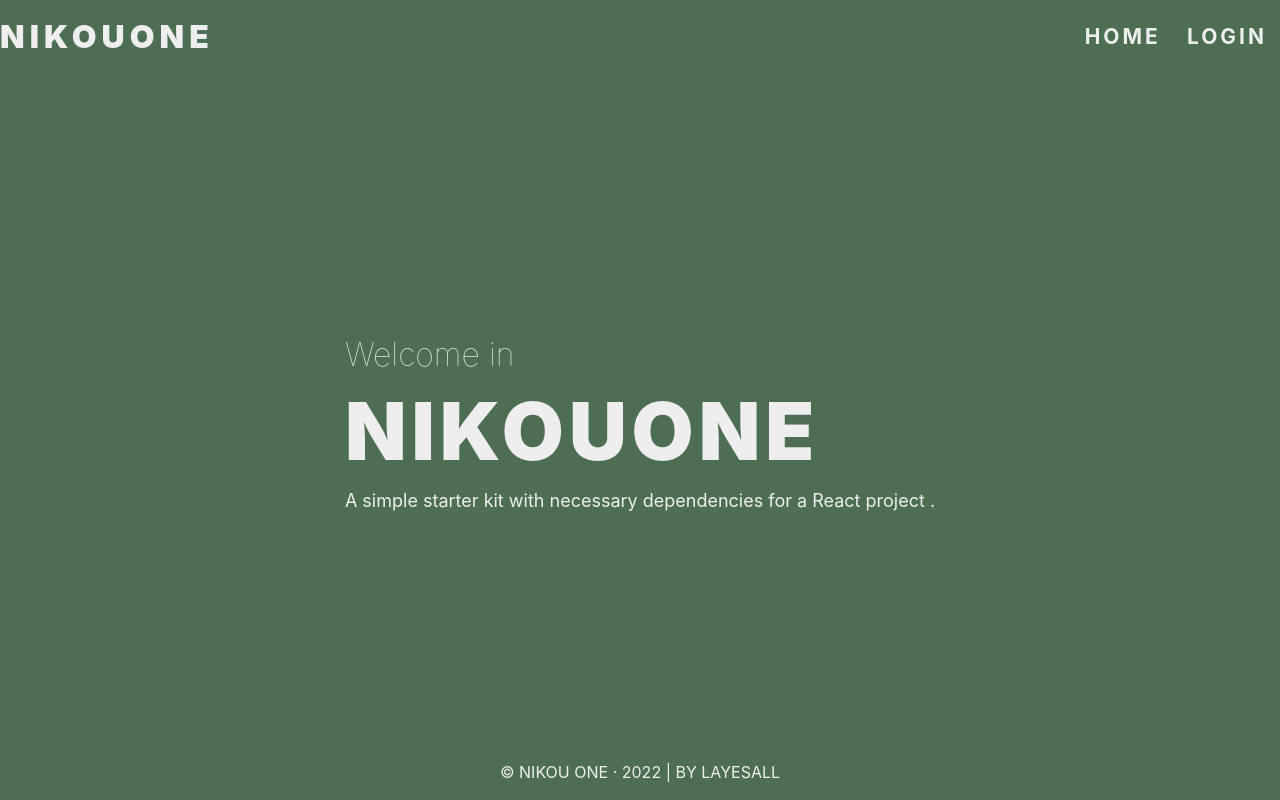
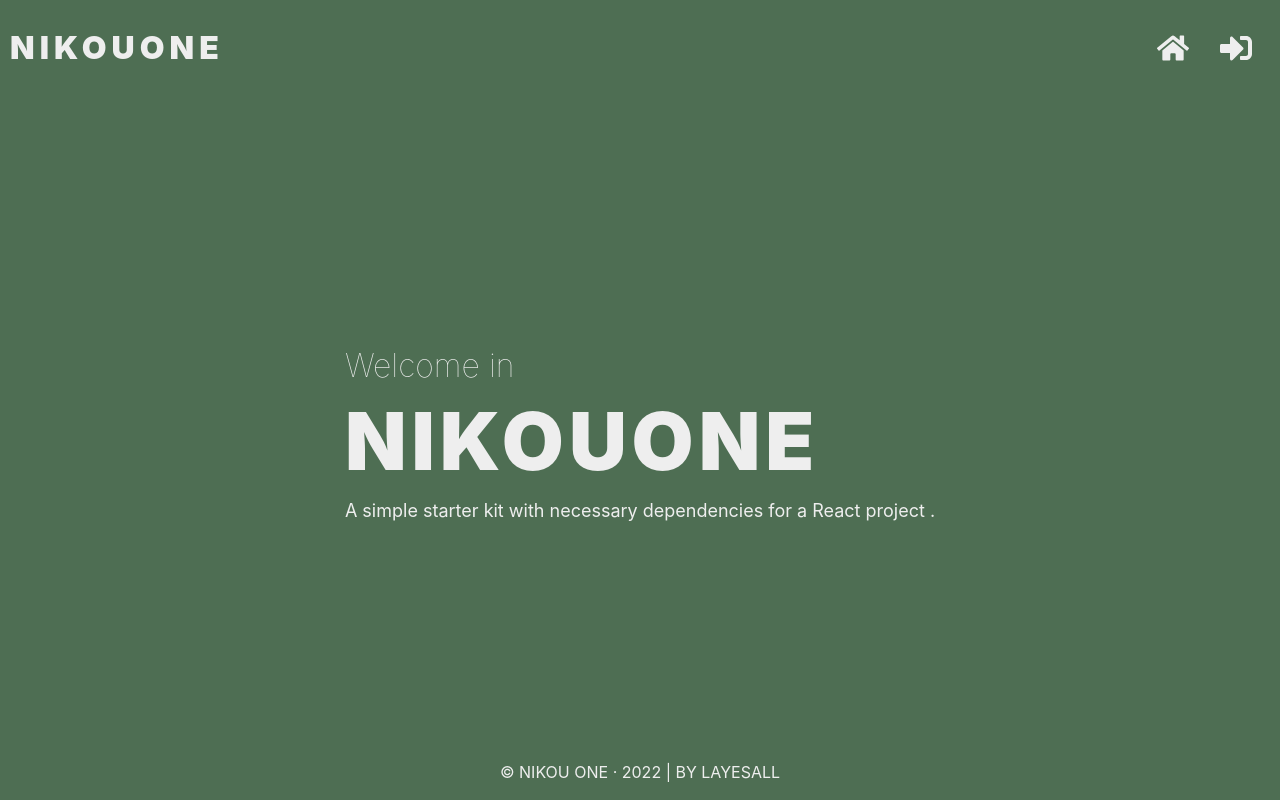
Before and after one commit to layesall/reactapp-starter-kit, a React (Create React App) app: page / in a window 1280 px wide. Built offline with nearby package versions, Linux system fonts and the light colour scheme.

Commit message:
Icons have been added to the navigation bar and the toggler working now

```diff
--- a/src/components/Header/Header.css
+++ b/src/components/Header/Header.css
@@ -11,10 +11,10 @@
   min-height: 5vmin;
   margin-bottom: 3rem;
   z-index: 100;
+  padding: 10px;
 }
 
 .navbar {
-  color: var(--light);
   display: flex;
   justify-content: space-between;
   align-items: center;
@@ -33,7 +33,6 @@
 .nav-link-group {
   display: flex;
   justify-content: flex-end;
-  align-items: center;
   width: 100%;
 }
 
@@ -45,7 +44,11 @@
   font-weight: bolder !important;
   letter-spacing: 3px;
   margin: 5px;
+}
 
+.nav-link-icon {
+  margin-right: 5px;
+  font-size: 2rem;
 }
 
 .nav-toggle {
@@ -56,18 +59,3 @@
   width: 200px;
   object-fit: cover;
 }
-
-
-@media screen and (max-width: 768px ) {
-  .navbar {
-    justify-content: space-between;
-    flex-flow: row;
-    padding: 1rem;
-  }
-
-  .nav-link-group {
-    text-align: start;
-    width: 100%;
-    background: #33333345;
-  }
-}
--- a/src/components/Header/Header.jsx
+++ b/src/components/Header/Header.jsx
@@ -1,26 +1,31 @@
-import React from 'react';
-import { Nav, Navbar} from 'react-bootstrap';
-import './Header.css'
-
+import React from "react";
+import { Nav, Navbar } from "react-bootstrap";
+import { FaHome, FaSignInAlt } from "react-icons/fa";
+import "./Header.css";
 
 export default function Header() {
-
   return (
-    <header className='header-component' >
-
-      <Navbar expand="lg" className='navbar'>
-        <Navbar.Brand href="/" className='nav-brand'>
+    <header className="header-component">
+      <Navbar expand="lg" className="navbar">
+        <Navbar.Brand
+          href="/"
+          title="Nikouone, starter-kit"
+          className="nav-brand"
+        >
           Nikouone
         </Navbar.Brand>
-        <Navbar.Collapse id="nikounav" >
+        <Navbar.Toggle aria-controls="nikounav" className="nav-toggle" />
+        <Navbar.Collapse id="nikounav">
           <Nav className="me-auto nav-link-group">
-            <Nav.Link href="/" className='nav-link-item'>Home</Nav.Link>
-            <Nav.Link href="#login" className='nav-link-item'>Login</Nav.Link>
+            <Nav.Link href="/" className="nav-link-item">
+              <FaHome title="Home" className="nav-link-icon" />
+            </Nav.Link>
+            <Nav.Link href="#login" className="nav-link-item">
+              <FaSignInAlt title="Login" className="nav-link-icon" />
+            </Nav.Link>
           </Nav>
         </Navbar.Collapse>
-        <Navbar.Toggle aria-controls="nikounav" className='nav-toggle' />
       </Navbar>
-
     </header>
   );
 }
```
Also changed, not shown: src/components/App.js (+8 -11 lines), src/components/Footer/Footer.jsx (+9 -9 lines), src/components/Welcome/Welcome.jsx (+12 -10 lines), src/index.js (+8 -7 lines), src/components/Footer/Footer.css (line endings or trailing spaces).
